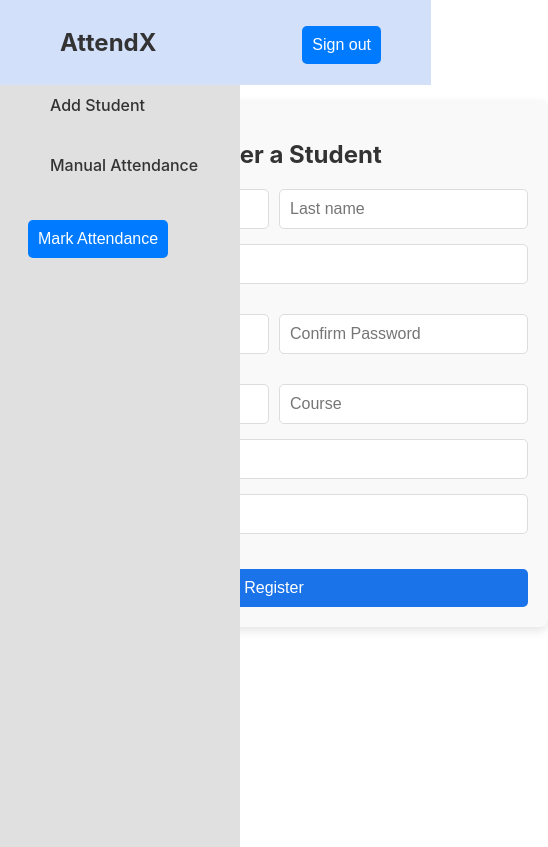
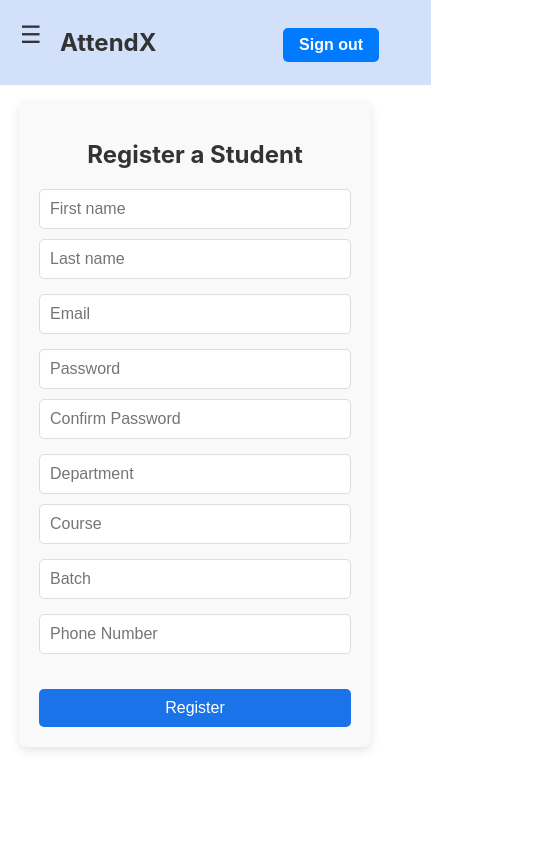
Before and after one commit to solanki018/Attendence_system, a React (Create React App) app in the folder attendx/frontend/: page /addstudent in a window 390 px wide. Shown: the whole page, 548 px wide, since content can reach past the window. Built offline with nearby package versions, Linux system fonts and the light colour scheme.

Commit message:
made admin page responsive

```diff
--- a/attendx/frontend/src/pages/admin-panel/Navbar.js
+++ b/attendx/frontend/src/pages/admin-panel/Navbar.js
@@ -16,8 +16,6 @@ function Navbar() {
       <h1>AttendX</h1>
       <div className="navbar-actions">
         <button style={{marginBottom:"1rem"}} onClick={handleSignOut}>Sign out</button>
-        {/* <Link to="/profile-student" className="profile-initials">
-          <span>MK</span> {/* Profile initials </Link> */}
       </div>
     </div>
   );
--- a/attendx/frontend/src/pages/admin-panel/SidebarLeft.js
+++ b/attendx/frontend/src/pages/admin-panel/SidebarLeft.js
@@ -3,6 +3,7 @@ import React from "react";
 import { Link } from "react-router-dom";
 import '../../styles/admin-panel/SidebarLeft.css';
 import { takeAdminAttendance } from "../../contexts/adminAttendance";
+import { useState, useEffect } from "react";
 
 const showAlert = () => {
   return window.alert("Attendance Marked Successfully");
@@ -10,8 +11,31 @@ const showAlert = () => {
 
 
 function SidebarLeft() {
+  const [isSidebarOpen, setIsSidebarOpen] = useState(false);
+
+  const toggleSidebar = () => {
+    setIsSidebarOpen(!isSidebarOpen);
+  };
+
+  useEffect(() => {
+    // Close sidebar on window resize above 920px
+    const handleResize = () => {
+      if (window.innerWidth > 920) {
+        setIsSidebarOpen(false);
+      }
+    };
+    window.addEventListener("resize", handleResize);
+    return () => window.removeEventListener("resize", handleResize);
+  }, []);
+
   return (
-    <div className="sidebar-left">
+    <>
+
+      <div className="burger-icon" onClick={toggleSidebar}>
+        &#9776;
+      </div>
+
+      <div className={`sidebar-left ${isSidebarOpen ? "open" : ""}`}>
         <Link to="/admin/dashboard" className="sidebar-link">
           <i className="icon-home"></i> Dashboard
         </Link>
@@ -21,12 +45,13 @@ function SidebarLeft() {
         <Link to="/manual-attendance" className="sidebar-link">
           <i className="icon-user"></i> Manual Attendance
         </Link>
-      <div onClick={takeAdminAttendance} className="navbar-actions" style={{ marginLeft: "0.5rem" }}>
+        <div onClick={takeAdminAttendance} className="navbar-actions" style={{ marginLeft: "1.6rem" }}>
           <button onClick={showAlert}>Mark Attendance</button>
           {/* <Link to="/profile-student" className="profile-initials">
           <span>MK</span> {/* Profile initials </Link> */}
         </div>
       </div>
+    </>
   );
 }
 
--- a/attendx/frontend/src/styles/admin-panel/AddStudent.css
+++ b/attendx/frontend/src/styles/admin-panel/AddStudent.css
@@ -2,6 +2,7 @@
 
 .add-student-page {
   display: flex;
+  width:100vw;
 }
 
 .add-student-content {
@@ -11,12 +12,15 @@
 }
 
 .add-student-container {
-  width: 100%;
+  width: 80vw;
+  position:relative;
+  left:10vw;
   max-width: 700px;
   margin: 100px auto;
   background-color: #f9f9f9;
   padding: 20px;
   border-radius: 8px;
+  overflow-x: hidden;
   box-shadow: 0 4px 10px rgba(0, 0, 0, 0.1);
 }
 
@@ -43,6 +47,7 @@
   font-size: 1em;
   border: 1px solid #ddd;
   border-radius: 5px;
+
 }
 
 .add-student-button {
@@ -59,3 +64,27 @@
 .add-student-button:hover {
   background-color: #155ab2;
 }
+
+@media (max-width: 920px) {
+  .add-student-container {
+    left:0;
+    width:80vw;
+  }
+}
+
+@media (max-width:570px) {
+  .form-group {
+    flex-direction: column;
+  }
+  .form-group input {
+    margin:0px;
+    /* width:300px; */
+  }
+}
+
+@media (max-width: 480px) {
+  .add-student-container {
+    left:0;
+    width:80vw;
+  }
+}
--- a/attendx/frontend/src/styles/admin-panel/MainDashboard.css
+++ b/attendx/frontend/src/styles/admin-panel/MainDashboard.css
@@ -2,17 +2,20 @@
     flex: 1;
     padding: 20px;
     background-color: #f9f9f9;
-    margin: 100px 10px 10px 260px;
+    margin: 94px 10px 10px 0px;
+    margin-left: 20vw;
   }
 
   .stats {
     display: flex;
     justify-content: space-around;
     margin-bottom: 20px;
+    gap:10px;
   }
 
   .stat-item {
     padding: 15px;
+    padding-left: 0;
     border-radius: 8px;
     width: 150px;
     text-align: center;
@@ -31,9 +34,10 @@
   }
 
   .user-search input {
-    width: 100%;
+    width: 90%;
     padding: 10px;
-    margin-bottom: 20px;
+    bottom: 20px;
+    margin-bottom: 1rem;
   }
 
   .user-cards {
@@ -55,3 +59,10 @@
     padding: 5px;
     cursor: pointer;
   }
+
+@media(max-width: 920px) {
+  .main-dashboard {
+    width:100%;
+    margin-left:10px;
+  }
+}
--- a/attendx/frontend/src/styles/admin-panel/Navbar.css
+++ b/attendx/frontend/src/styles/admin-panel/Navbar.css
@@ -1,10 +1,49 @@
+/* Navbar.css */
 .navbar {
-    display: flex;
-    justify-content: space-between;
-    padding: 8px;
-    background-color: #f0f0f0;
+  display: flex;
+  justify-content: space-between;
+  align-items: center;
+  padding: 10px 20px;
+  background-color: #d3e0fa; /* Light blue background */
+  height:65px;
+  z-index: 1000;
+  position:fixed;
+  left:20vw;
+  width:80vw;
+  position: fixed;
+  top:0;
+  transition: 0.2s 0.5s ease;
+}
+
+.navbar h1 {
+  color: #333;
+  font-size: 24px;
+  font-weight: bold;
+}
+
+.navbar-actions button {
+  background-color: #007bff; /* Blue color for button */
+  color: white;
+  border: none;
+  padding: 8px 16px;
+  border-radius: 5px;
+  cursor: pointer;
+  margin-right: 2rem;
+  margin-bottom: 1rem;
+  font-weight: bold;
+}
+
+.navbar-actions button:hover {
+  background-color: #0056b3; /* Darker shade on hover */
+}
+
+/* making it responsive */
+@media(max-width: 920px) {
+  .navbar {
+    position:fixed;
+    width: 90vw;
+    left: 0;
+    padding-left: 60px;
+    /* Adjust for space with burger icon */
   }
-
-  .navbar-actions button {
-    margin-right: 30px;
-  }
+}
--- a/attendx/frontend/src/styles/admin-panel/SidebarLeft.css
+++ b/attendx/frontend/src/styles/admin-panel/SidebarLeft.css
@@ -1,9 +1,12 @@
 .sidebar-left {
-  width: 200px;
+  width: 20vw;
+  min-width: 200px;
   background-color: #e0e0e0;
-  padding: 20px;
+  padding-top: 2rem;
   position: fixed;
   height: 100%;
+  display:flex;
+  flex-direction: column;
 }
 
 .sidebar-link {
@@ -13,3 +16,31 @@
   color: black;
   text-decoration: none;
 }
+
+/* Hide sidebar on screens smaller than 920px */
+@media (max-width: 920px) {
+  .sidebar-left {
+    transform: translateX(-150%); /* Hide sidebar off-screen */
+    padding-top: 50px;
+    width:40vw !important;
+    min-width: 220px;
+  }
+
+  /* Show sidebar when the 'open' class is added */
+  .sidebar-left.open {
+    transform: translateX(0);
+    width: 60%; /* Smaller width for mobile */
+    z-index: 1005;
+  }
+
+  /* Burger icon styling */
+  .burger-icon {
+    position: fixed;
+    top: 20px;
+    left: 20px;
+    font-size: 24px;
+    cursor: pointer;
+    color: #333;
+    z-index: 1100; /* Above other elements */
+  }
+}
--- a/attendx/frontend/src/styles/admin-panel/SidebarRight.css
+++ b/attendx/frontend/src/styles/admin-panel/SidebarRight.css
@@ -1,5 +1,7 @@
 .sidebar-right {
-    margin-top: 100px;
+  display: flex;
+  justify-content: flex-start;
+  margin-top: 94px;
   width: 250px;
   background-color: #e0e0e0;
   padding: 20px;
@@ -9,8 +11,23 @@
   list-style: none;
   padding: 0;
 }
-  .attendance-summary{
+
+.attendance-summary {
   display: flex;
-    flex-direction: column;
+  flex-direction: column !important;
   gap: 5px;
+  margin-left: 10px !important;
 }
+
+@media(max-width:820px) {
+  .sidebar-right {
+    width:20vw;
+    min-width: 130px;
+  }
+}
+
+@media (max-width: 640px) {
+  .sidebar-right {
+    display: none;
+  }
+}
--- a/attendx/frontend/src/styles/student-panel/Navbar.css
+++ b/attendx/frontend/src/styles/student-panel/Navbar.css
@@ -28,7 +28,7 @@
   padding: 8px 16px;
   border-radius: 5px;
   cursor: pointer;
-  margin-right: 15px;
+  margin-right: 2rem;
   margin-bottom: 1rem;
   font-weight: bold;
 }
--- a/attendx/frontend/src/styles/student-panel/sidebar.css
+++ b/attendx/frontend/src/styles/student-panel/sidebar.css
@@ -1,7 +1,7 @@
 /* sidebar.css */
 .sidebar {
   width: 20%;
-  background-color: #f8f9fa;
+  background-color: #E0E0E0;
   display: flex;
   flex-direction: column;
   padding-top: 20px;
```
Also changed, not shown: attendx/frontend/src/pages/admin-panel/AddStudent.js (indentation only). Lines whose indentation alone changed are shown as unchanged.
